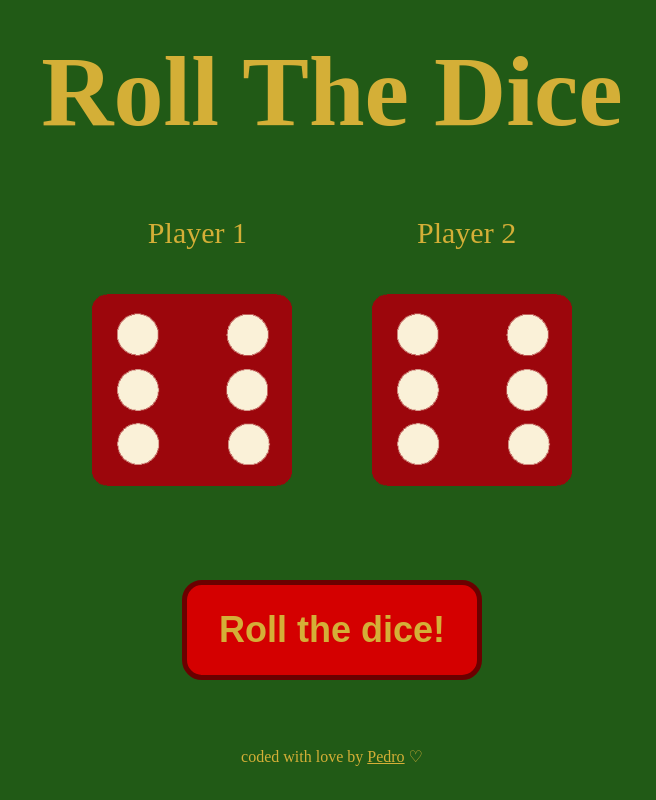
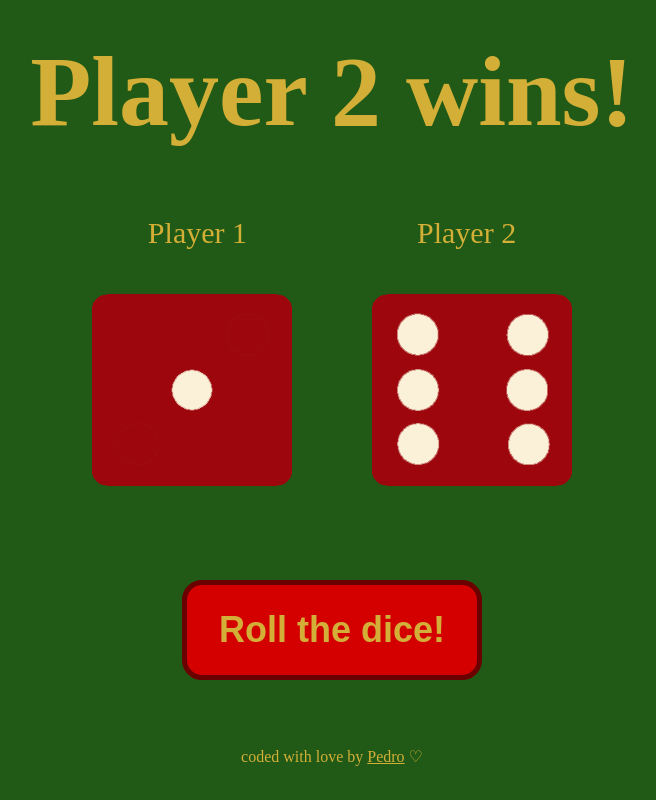
Before and after one commit to pedrosilva410/roll-the-dice, a plain HTML site: page index.html in a window 1280 px wide. Both pictures are taken after a click on the button "Roll the dice!". Shown: the whole page, without its empty margins (308-964 px from the left). Drawn offline with Linux system fonts and the light colour scheme.

Commit message:
Add: feature: roll
the dice roll at the click of the button and the title text changes to the player who won or to the draw if a draw happnes

```diff
--- a/index.html
+++ b/index.html
@@ -11,7 +11,7 @@
 <body>
 
 	<header>
-		<h1>Roll The Dice</h1>
+		<h1 id="title">Roll The Dice</h1>
 	</header>
 
 	<main>
@@ -23,13 +23,14 @@
 			<img id="player1Dice" class="dice" src="./images/dice6.png" alt="dice player 1">
 			<img id="player2Dice" class="dice" src="./images/dice6.png" alt="dice player 2">
 		</div>
-		<button> Roll the dice!</button>
+		<button id="btn"> Roll the dice!</button>
 	</main>
 
 	<footer>
 		<p>coded with love by <a target="_blank" href="https://github.com/pedrosilva410">Pedro</a> &#x2661</p>
 	</footer>
 
+	<script src="./index.js"></script>
 </body>
 
 </html>
--- /dev/null
+++ b/index.js
@@ -0,0 +1,24 @@
+const button = document.getElementById("btn");
+const player1Dice = document.getElementById("player1Dice");
+const player2Dice = document.getElementById("player2Dice");
+const winner = document.getElementById("title");
+
+button.addEventListener("click", randomDice);
+
+function randomDice() {
+  console.log("boas");
+
+  let diceNumber1 = Math.floor(Math.random() * 6) + 1;
+  player1Dice.src = "images/dice" + diceNumber1 + ".png";
+
+  let diceNumber2 = Math.floor(Math.random() * 6) + 1;
+  player2Dice.src = "images/dice" + diceNumber2 + ".png";
+
+  if (diceNumber1 > diceNumber2) {
+    winner.innerHTML = "Player 1 wins!";
+  } else if (diceNumber2 > diceNumber1) {
+    winner.innerHTML = "Player 2 wins!";
+  } else {
+    winner.innerHTML = "Draw!!";
+  }
+}
```
Also changed, not shown: 1 other file.
